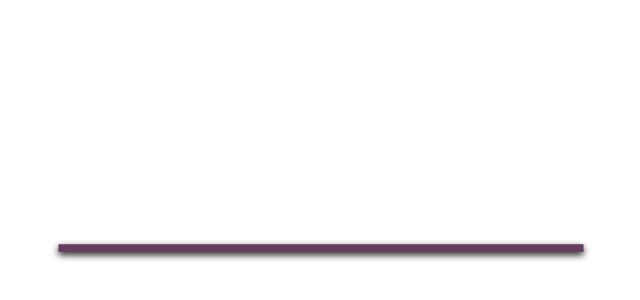
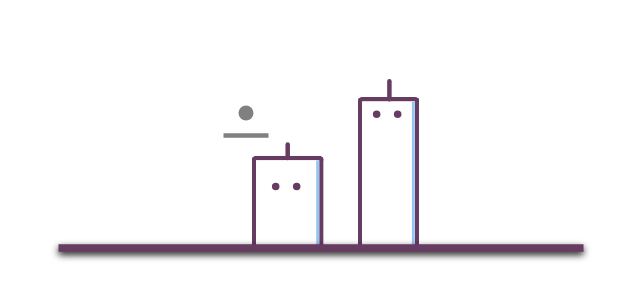
Before and after one commit to viettu2k/funny-candle, a plain HTML site: page index.html in a window 1280 px wide. Shown: the part 312-612 px from the top of the page, without its empty margins (319-959 px from the left). Drawn offline with Linux system fonts and the light colour scheme.

Commit message:
styling candle1 candle2

```diff
--- a/style.css
+++ b/style.css
@@ -1,6 +1,6 @@
 body {
   background-color: #fff;
-  animation: change-backgound 3s infinite linear;
+  animation: change-background 3s infinite linear;
 }
 
 .wrapper {
@@ -16,9 +16,9 @@ body {
   top: 50%;
   width: 350px;
   height: 5px;
-  background-color: #673c63;
+  background: #673c63;
   transform: translate(-50%, -50%);
-  box-shadow: 0 2px 5px #111;
+  box-shadow: 0px 2px 5px #111;
   z-index: 2;
 }
 
@@ -29,4 +29,154 @@ body {
   width: 250px;
   height: 150px;
   transform: translate(-50%, -100%);
+  z-index: 1;
 }
+
+.candle1 {
+  position: absolute;
+  left: 50%;
+  top: 50%;
+  width: 35px;
+  height: 100px;
+  background: #fff;
+  border: 3px solid #673c63;
+  border-bottom: 0px;
+  border-radius: 3px;
+  transform-origin: center right;
+  transform: translate(60%, -25%);
+  box-shadow: -2px 0px 0px #95c6f2 inset;
+  animation: expand-body 3s infinite linear;
+}
+
+.candle1__stick,
+.candle2__stick {
+  position: absolute;
+  left: 50%;
+  top: 0%;
+  width: 3px;
+  height: 15px;
+  background: #673c63;
+  border-radius: 8px;
+  transform: translate(-50%, -100%);
+}
+
+.candle2__stick {
+  height: 12px;
+  transform-origin: bottom center;
+  animation: stick-animation 3s infinite linear;
+}
+
+.candle1__eyes,
+.candle2__eyes {
+  position: absolute;
+  left: 50%;
+  top: 0%;
+  width: 35px;
+  height: 30px;
+  transform: translate(-50%, 0%);
+}
+
+.candle1__eyes-one {
+  position: absolute;
+  left: 30%;
+  top: 20%;
+  width: 5px;
+  height: 5px;
+  border-radius: 100%;
+  background: #673c63;
+  transform: translate(-70%, 0%);
+  animation: blink-eyes 3s infinite linear;
+}
+
+.candle1__eyes-two {
+  position: absolute;
+  left: 70%;
+  top: 20%;
+  width: 5px;
+  height: 5px;
+  border-radius: 100%;
+  background: #673c63;
+  transform: translate(-70%, 0%);
+  animation: blink-eyes 3s infinite linear;
+}
+
+.candle1__mouth {
+  position: absolute;
+  left: 40%;
+  top: 20%;
+  width: 0px;
+  height: 0px;
+  border-radius: 20px;
+  background: #673c63;
+  transform: translate(-50%, -50%);
+  animation: uff 3s infinite linear;
+}
+
+.candle__smoke-one {
+  position: absolute;
+  left: 30%;
+  top: 50%;
+  width: 30px;
+  height: 3px;
+  background: grey;
+  transform: translate(-50%, -50%);
+  animation: move-left 3s infinite linear;
+}
+
+.candle__smoke-two {
+  position: absolute;
+  left: 30%;
+  top: 40%;
+  width: 10px;
+  height: 10px;
+  border-radius: 10px;
+  background: grey;
+  transform: translate(-50%, -50%);
+  animation: move-top 3s infinite linear;
+}
+
+.candle2 {
+  position: absolute;
+  left: 20%;
+  top: 65%;
+  width: 42px;
+  height: 60px;
+  background: #fff;
+  border: 3px solid #673c63;
+  border-bottom: 0px;
+  border-radius: 3px;
+  transform: translate(60%, -15%);
+  transform-origin: center right;
+  box-shadow: -2px 0px 0px #95c6f2 inset;
+  animation: shake-left 3s infinite linear;
+}
+
+.candle2__eyes-one {
+  position: absolute;
+  left: 30%;
+  top: 50%;
+  width: 5px;
+  height: 5px;
+  display: inline-block;
+  border: 0px solid #673c63;
+  border-radius: 100%;
+  float: left;
+  background: #673c63;
+  transform: translate(-80%, 0%);
+  animation: change-to-lower 3s infinite linear;
+}
+
+.candle2__eyes-two {
+  position: absolute;
+  left: 70%;
+  top: 50%;
+  width: 5px;
+  height: 5px;
+  display: inline-block;
+  border: 0px solid #673c63;
+  border-radius: 100%;
+  float: left;
+  background: #673c63;
+  transform: translate(-80%, 0%);
+  animation: change-to-greater 3s infinite linear;
+}
```
